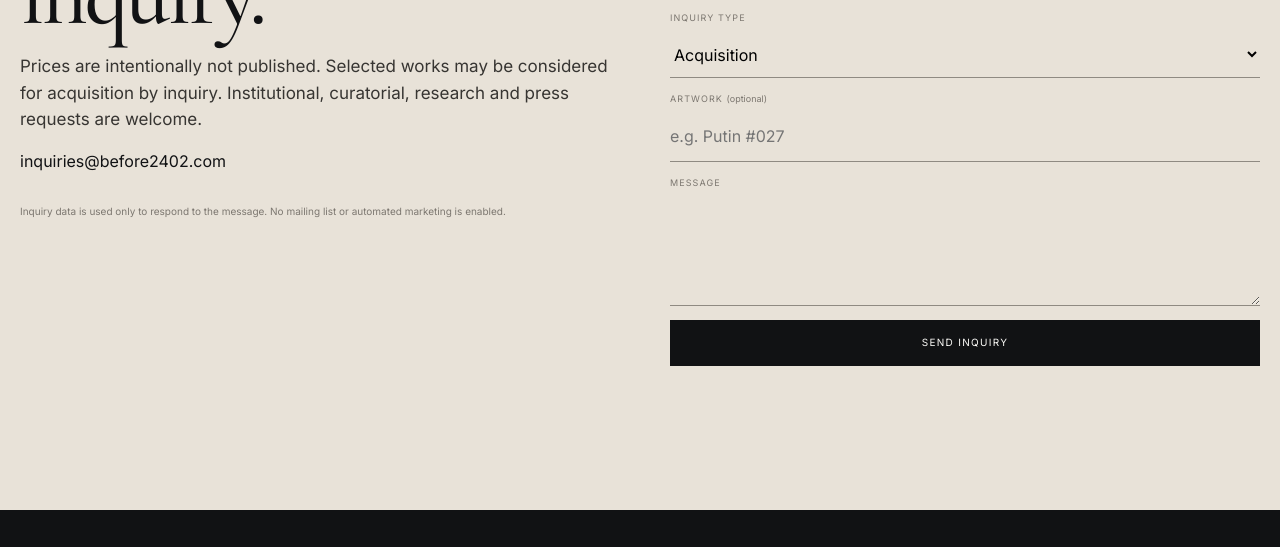
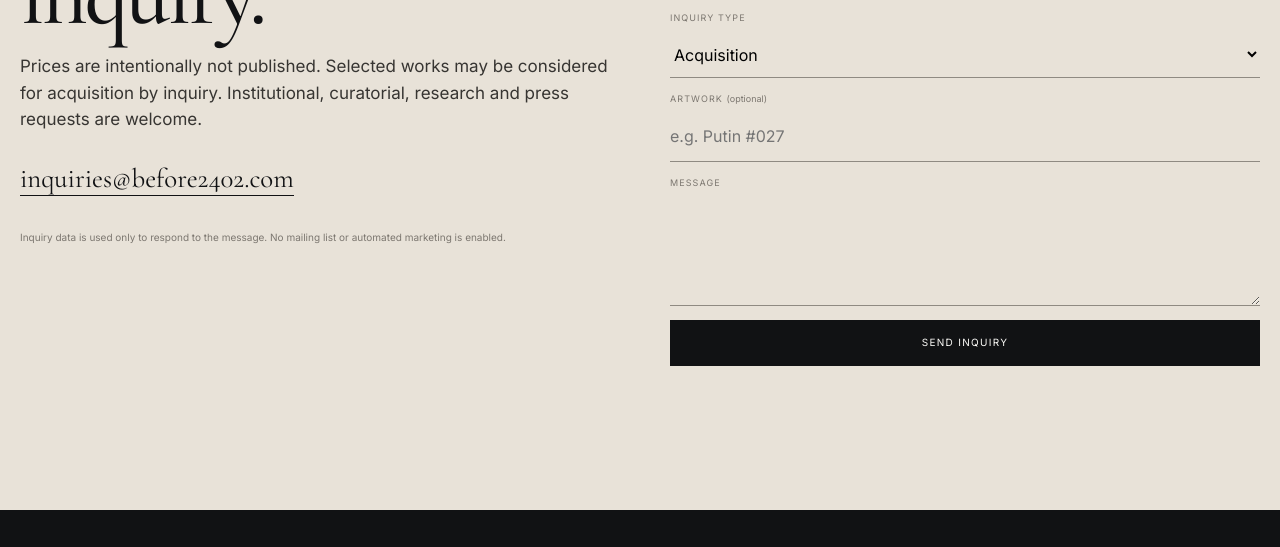
Before and after one commit to niibet34-sys/before2402, a plain HTML site: page index.html in a window 1280 px wide. Shown: the part 7252-7799 px from the top of the page. Drawn offline with nearby package versions, Linux system fonts and the light colour scheme.

Commit message:
Style public inquiry email

```diff
--- a/assets/style.css
+++ b/assets/style.css
@@ -48,3 +48,5 @@
 .catalog-caption .date{font-size:8px;color:var(--muted);white-space:nowrap;text-transform:uppercase;letter-spacing:.08em;padding-top:3px}
 @media(max-width:1000px){.museum-hero-grid{grid-template-columns:1fr;min-height:auto}.museum-hero-art img{height:auto;max-height:76vh}.museum-hero-copy{padding-top:25px}.signature-grid{gap:60px 24px}.archive-page-grid{grid-template-columns:repeat(3,1fr)}}
 @media(max-width:700px){.museum-hero{padding:52px 0 52px}.museum-hero-grid{gap:42px}.museum-hero-copy h1{font-size:clamp(76px,24vw,112px);line-height:.75;margin:20px 0 32px}.museum-hero-copy h2{font-size:31px}.museum-hero-art img{width:100%;max-height:none;aspect-ratio:4/5;object-fit:cover}.museum-hero-art figcaption{font-size:8px}.statement-band{padding:72px 0}.anchors-grid{grid-template-columns:1fr;gap:68px}.anchor-caption{display:block}.anchor-time{text-align:left;margin-top:7px}.anchor-caption h3{font-size:34px}.signature-grid{grid-template-columns:1fr;gap:72px}.signature-work.s-027,.signature-work.s-037{margin-top:0}.signature-work img{aspect-ratio:4/5!important}.signature-caption h3{font-size:30px}.archive-entry{margin-top:78px;display:block}.archive-entry .btn{margin-top:22px;width:100%}.archive-hero{padding:76px 0 58px}.archive-hero h1{font-size:clamp(64px,22vw,100px);margin-bottom:34px}.archive-intro{grid-template-columns:1fr;font-size:21px;gap:10px}.archive-page-grid{grid-template-columns:repeat(2,1fr);gap:45px 12px}.archive-catalog-head{grid-template-columns:auto auto auto}.catalog-note{display:none}.catalog-caption{display:block}.catalog-caption .date{display:block;margin-top:7px}.catalog-caption .num{font-size:20px}}
+
+.contact-email{margin:26px 0 0;font-family:var(--serif);font-size:clamp(22px,2.1vw,31px)}.contact-email a{border-bottom:1px solid currentColor}.contact-email a:hover{color:var(--oxide)}
```
